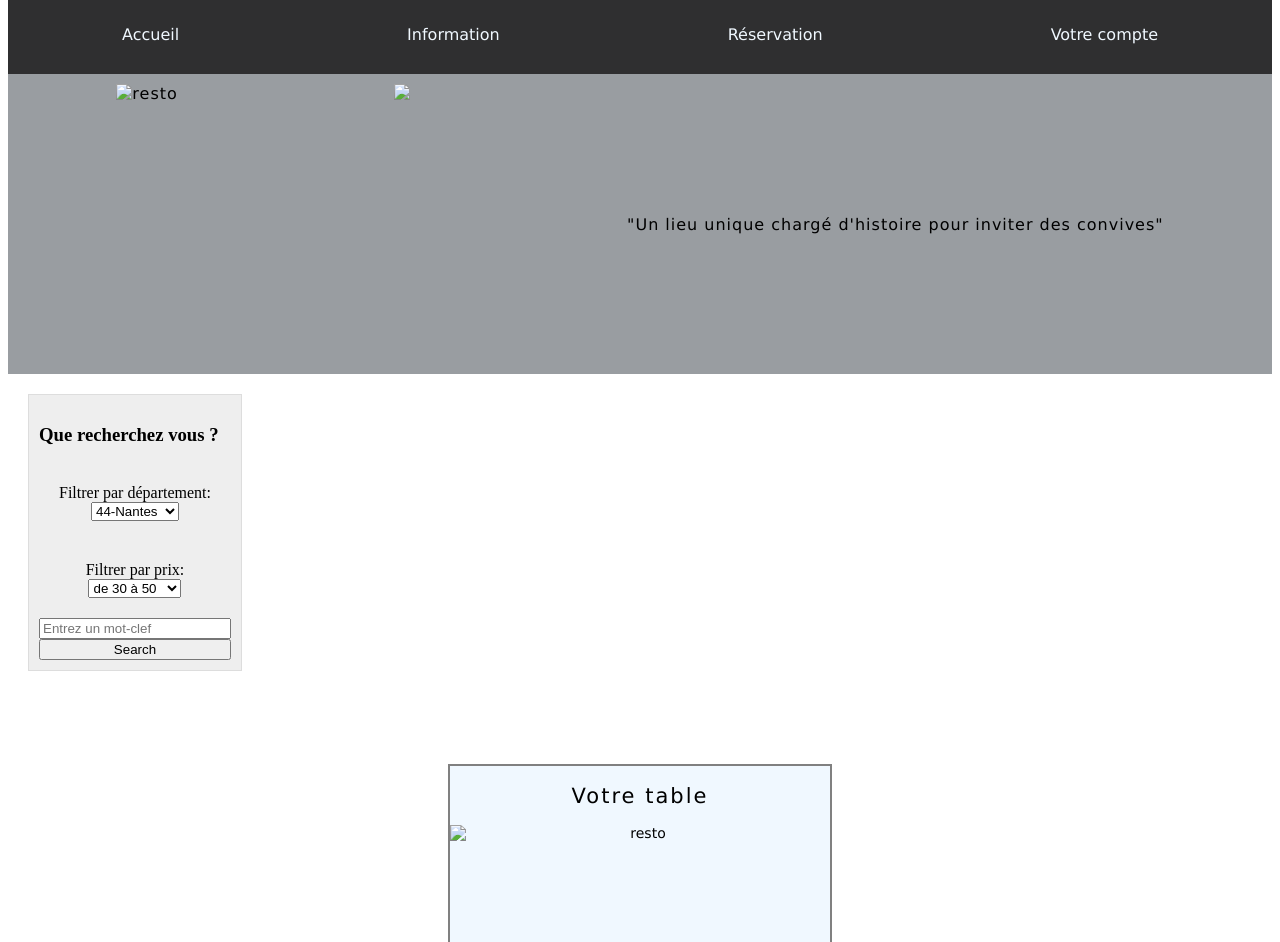
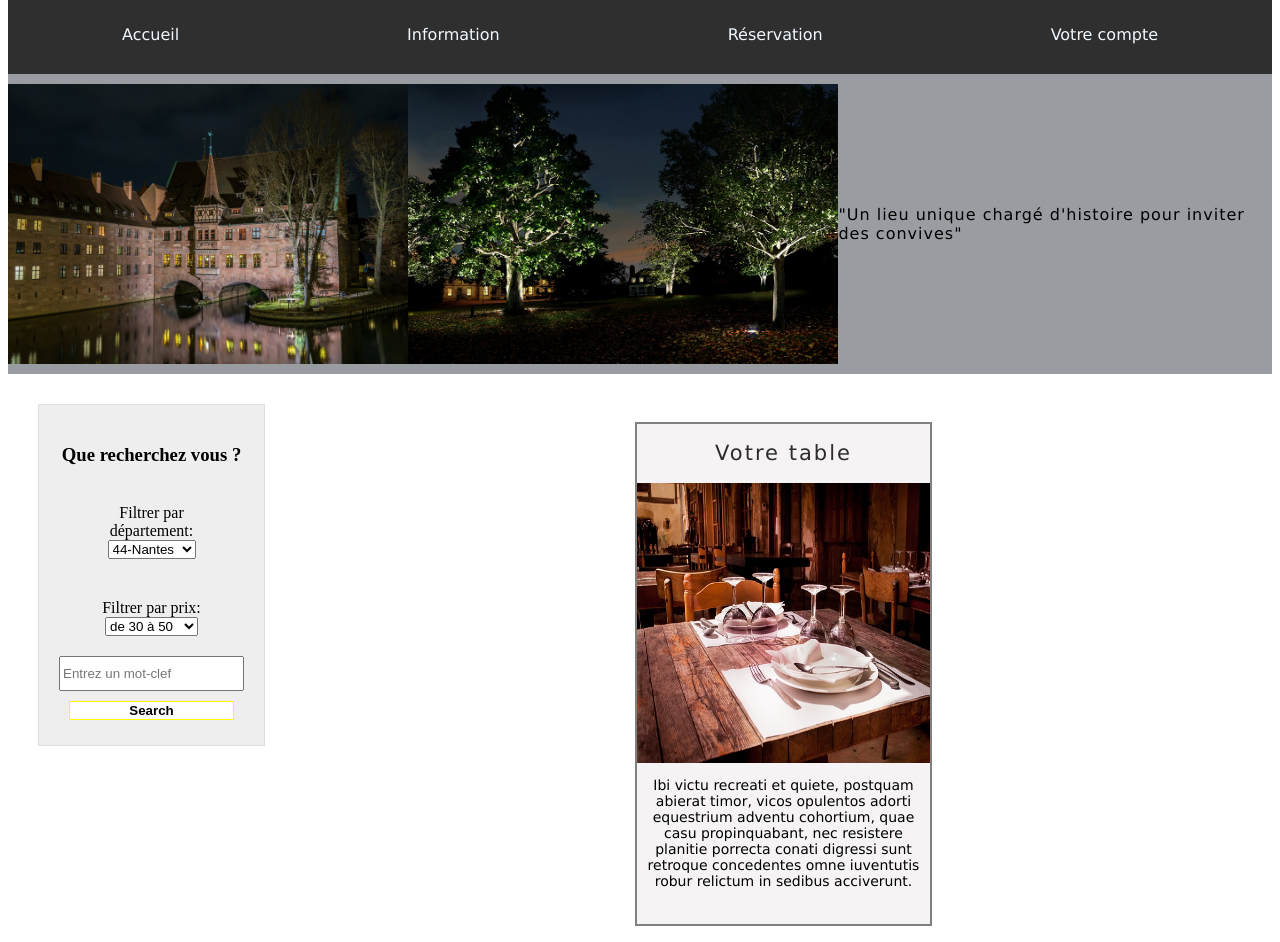
Before and after one commit to GauthierV/hosts, a plain HTML site: page source/AccueilUser.html in a window 1280 px wide. Shown: the part 154-1096 px from the top of the page. Drawn offline with Linux system fonts and the light colour scheme.

Commit message:
Deuxième modif

```diff
--- a/source/AccueilUser.css
+++ b/source/AccueilUser.css
@@ -1,4 +1,4 @@
-/* CONTENER */
+/* PAGE */
 .page{
     display:flex;
     flex-wrap:wrap;
@@ -11,7 +11,6 @@
     width: 100%;
     background-image: grey;
 }
-
 
 /* HEADER */
 
@@ -84,15 +83,27 @@ a{
 
 
 /* SEARCH */
+
+.contener{
+    display: flex;
+    flex-direction: row;
+}
+
+h3{
+    text-align: center;
+}
 .recherche{
     background-color: #eeeeee;
     border-style: solid;
     border-width: 1px;
     border-color: #dddddd;
-    padding: 10px 10px 10px 10px;
-    margin: 20px;
+    padding: 20px;
+    margin: 30px;
+    width: 20%;
+    height: 50%;
     display: flex;
     flex-direction: column;
+    text-align: center;
 }
 
 .filtre-ville{
@@ -113,21 +124,27 @@ a{
     padding: 5px;
 }
 
-.button{
-    display:flex;
-    height: 20px;
-    width: 80px;
+.search{
+    height: 35px;
+    display: flex;
+    flex-flow: column wrap;
+    align-items: center;
+}
+
+.btn{
+    height: 30px;
     border: 1px solid yellow;
+    background-color: white;
+    font-weight: bold;
+    margin: 10px;
 }
 
 
 /* RESULT */
 
 .result{
-    display:flex;
+    display: flex;
     height: 600px;
-    flex-flow: column wrap;
-    align-items: flex-start;
     margin: 0px;
     padding: 0px;
     align-items: center;
@@ -140,15 +157,16 @@ a{
 h2{
     letter-spacing: 2px;
     font-weight: lighter;
-
+    color: rgb(44, 44, 43);
 }
 
 .article{
     display: flex;
     flex-direction: column;
+    flex-flow: column start;
     width: 30%;
-    height: 450px;
-    background-color: aliceblue;
+    height: 500px;
+    background-color: rgb(245, 243, 243);
     border: 2px solid grey;
 }
 
--- a/source/AccueilUser.html
+++ b/source/AccueilUser.html
@@ -12,12 +12,11 @@
 
         <!--HEADER-->
         <div class="header">
-            <img src="logo.jpg" alt="logo" height="120px">
+            <img src="../assets/images/logo.jpg" alt="logo" height="120px">
             <h1>Best table</h1>
         </div>
 
         <!--MENU-->
-
         <div class="navbar">
                 <a href="#">Accueil</a>
                 <a href="#">Information</a>
@@ -26,14 +25,14 @@
         </div>
 
         <!--SLIDE-->
-
           <div class="fauxslide">
-                <img src="lieu.jpg" alt="resto" height="280px">
-                <img src="parc.jpg" height="280px">
+                <img src="../assets/images/lieu.jpg" alt="resto" height="280px">
+                <img src="../assets/images/parc.jpg" height="280px">
                 <p>"Un lieu unique chargé d'histoire pour inviter des convives"</p>
             </div>
 
         <!--SEARCH-->
+        <div class="contener">
             <div class="recherche">
                 <h3>Que recherchez vous ?</h3>
                     <div class="filtre-ville">
@@ -56,8 +55,10 @@
                             <OPTION>de 120 à +
                         </SELECT>
                     </div>
-            <input type="search" placeholder="Entrez un mot-clef" name="search">
-            <button>Search</button>
+                <div class="search">
+                    <input class="search" type="search" placeholder="Entrez un mot-clef" name="search">
+                </div>
+                <button class="btn">Search</button>
             </div>
 
         <!--RESULT-->
@@ -65,7 +66,7 @@
                 <div class="result">
                     <div class="article">
                         <h2>Votre table</h2>
-                    <img src="side2.jpg" alt="resto" height="280px">
+                        <img src="../assets/images/side2.jpg" alt="resto" height="280px">
                         <p>Ibi victu recreati et quiete, postquam abierat timor, vicos opulentos adorti
                             equestrium adventu cohortium, quae casu propinquabant, nec resistere planitie
                             porrecta conati digressi sunt retroque concedentes omne iuventutis robur relictum
@@ -74,15 +75,16 @@
                     </div>
                 </div>
             </div>
+
+        </div>
+
         <!--FOOTER-->
             <div class="footer">
                 <a href="#">Contact</a>
                 <a href="#">Equipe</a>
                 <a href="#">Services</a>
                 <div class="social">
-                    <img src="facebook.png" alt="logo" height="50px">
-                    <img src="instagram.jpg" alt="logo" height="50px">
-                </div>
+                    <img src="../assets/images/facebook.jpg" alt="logo" height="50px">
             </div>
     </div>
 </body>
```
Also changed, not shown: assets/images/facebook.jpg (added), assets/images/lieu.jpg (renamed from source/img/lieu.jpg), assets/images/logo.jpg (renamed from source/img/logo.jpg), assets/images/parc.jpg (renamed from source/img/parc.jpg), assets/images/side2.jpg (renamed from source/img/side2.jpg), source/img/Table.jpg (deleted), source/img/chato.jpg (deleted), source/img/resto.jpg (deleted), source/img/side.jpg (deleted). Lines whose indentation alone changed are shown as unchanged.
